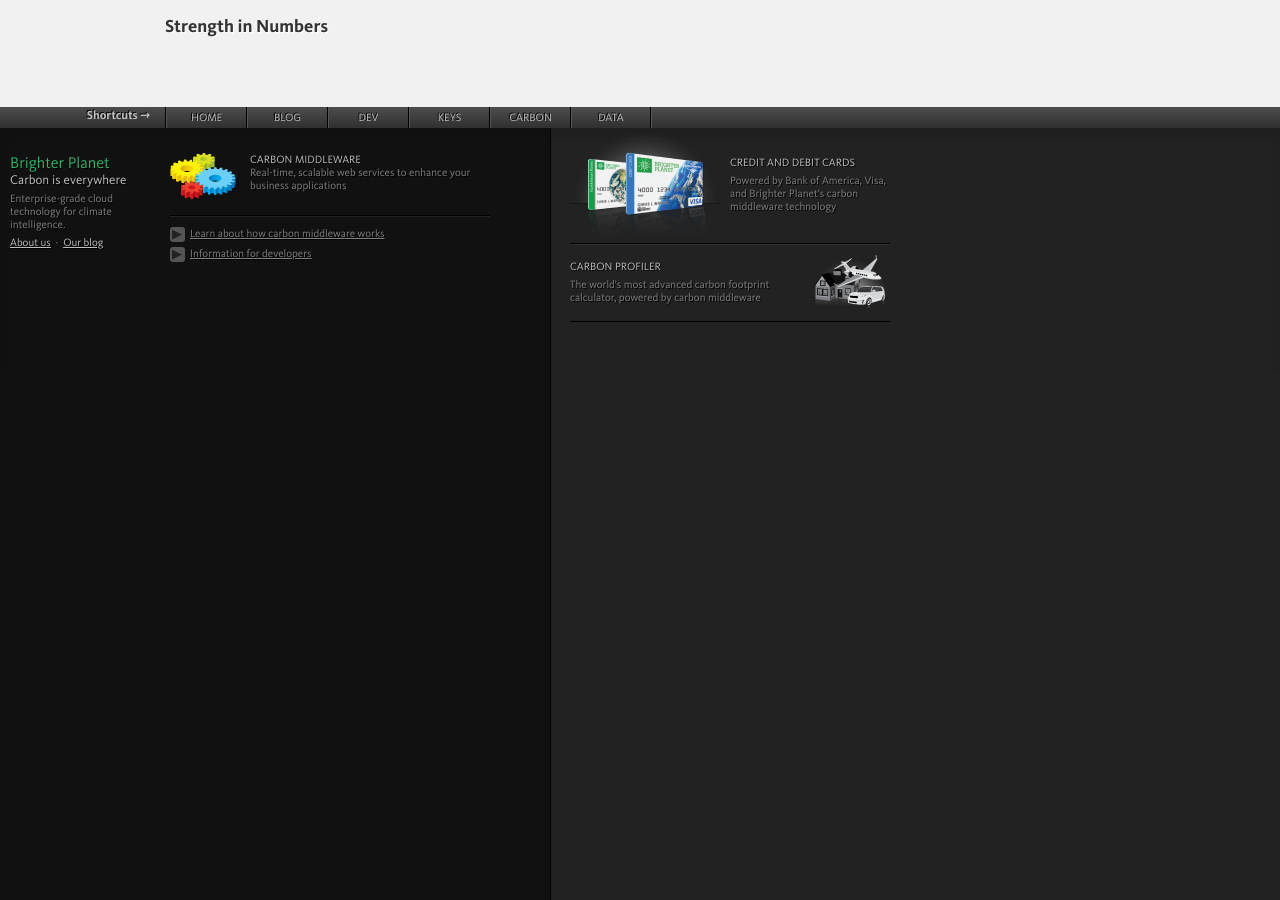
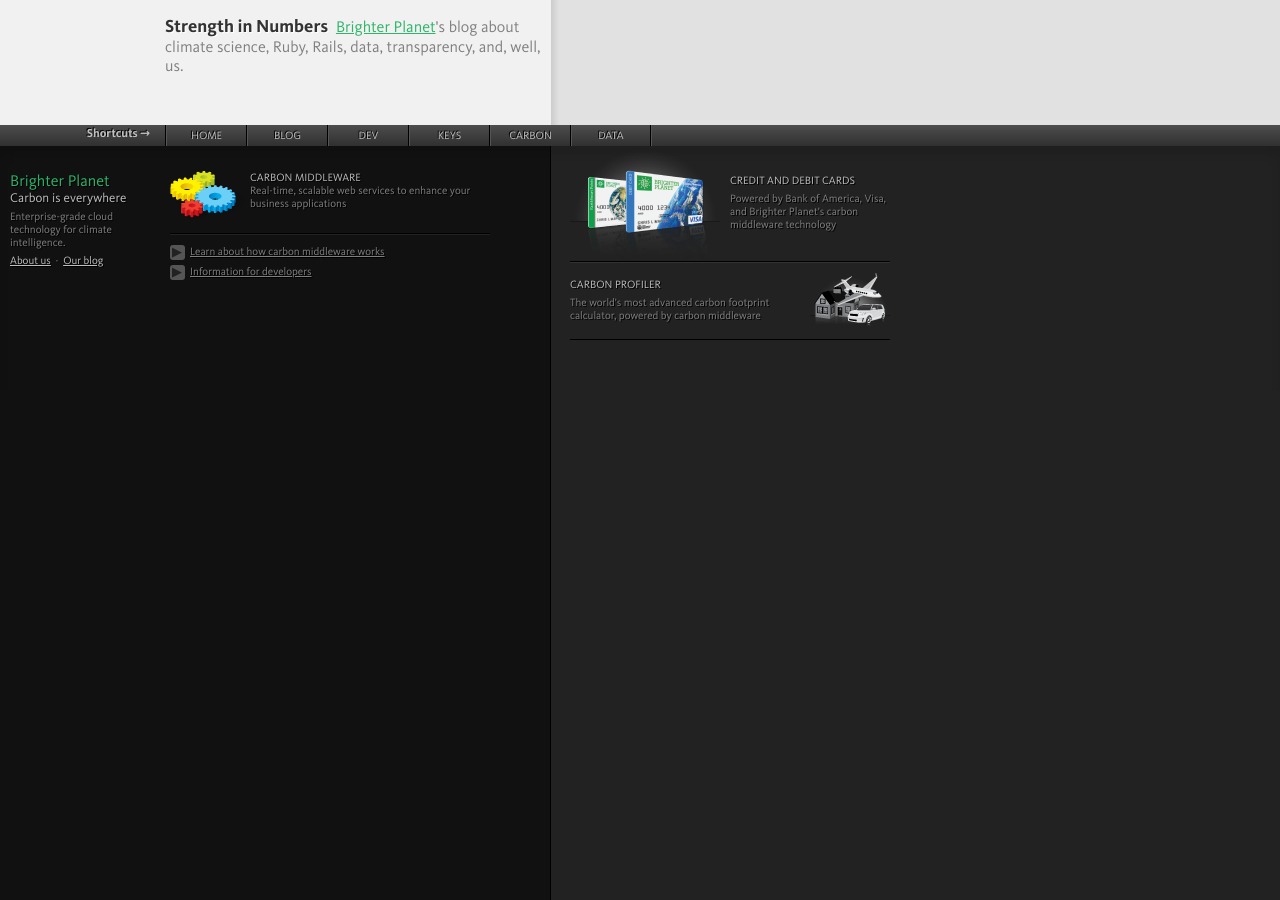
Before and after one commit to faradayio/numbers, a Jekyll site: the page built from index.md, in a window 1280 px wide. Built offline with Jekyll 4.4.1, drawn with Linux system fonts in a browser that asks for light colours; some web fonts are replaced.

Commit message:
Header and sidebar

```diff
--- a/_config.yml
+++ b/_config.yml
@@ -1,2 +1,3 @@
 pygments: true
 auto: true
+permalink: pretty
--- a/_layouts/default.html
+++ b/_layouts/default.html
@@ -9,7 +9,13 @@
 <body>
 {% include google_analytics.html %}
 <div id="content">
-{{ content }}
+  <div id="main">
+    <div id="head">
+      <h1>Strength in Numbers</h1>
+      <p class="summary"><a href="http://brighterplanet.com">Brighter Planet</a>'s blog about climate science, Ruby, Rails, data, transparency, and, well, us.</p>
+    </div>
+    {{ content }}
+  </div>
 </div>
 {% include footer.html %}
 </body>
--- a/stylesheets/application.css
+++ b/stylesheets/application.css
@@ -1,135 +1,27 @@
-#title {
-  background-image: url(images/tools.png);
+#content {
+  background: #e1e1e1 url(images/content.png) -237px 0 repeat-y;
 }
 
-ul.roles {
-  list-style: none;
-  margin: 10px 10px 10px 150px;
+#head {
+  margin: 0 0 0 150px;
 }
 
-ul.roles li {
-  border: 1px solid #5FBBFF;
-  -moz-border-radius: 3px;
-  -webkit-border-radius: 3px;
-  border-radius: 3px;
-  padding: 10px;
-  margin: 0 0 10px;
-  max-width: 400px;
-  overflow: auto;
+#content h1 {
+  display: inline;
+  margin: 0 5px 0 0;
 }
 
-ul.roles li a {
-  display: block;
-  float: left;
-  background-image:
-    -webkit-gradient(
-      linear,
-      left top,
-      left bottom,
-      color-stop(0, rgb(100,100,100)),
-      color-stop(0.16, rgb(77,77,77)),
-      color-stop(0.75, rgb(48,48,48)),
-      color-stop(1, rgb(28,28,28))
-    );
-  background-image:
-    -moz-linear-gradient(
-      center top,
-      rgb(100,100,100) 0%,
-      rgb(77,77,77) 16%,
-      rgb(48,48,48) 75%,
-      rgb(28,28,28) 100%
-    );
-  -moz-border-radius: 3px;
-  -webkit-border-radius: 3px;
-  border-radius: 3px;
-  padding: 5px;
-  color: silver;
-  text-decoration: none;
-  text-shadow: -1px -1px 0 black;
-  text-align: center;
-  margin: 0 10px 0 0;
-  width: 80px;
+p.summary {
+  font-size: 16px;
+  color: gray;
+  display: inline;
+  margin: 0 !important;
 }
 
-ul.roles li span {
-  vertical-align: -6px;
+p.summary a {
+  color: #2DB56A;
 }
 
-#content p.cta {
-  max-width: 400px;
-  border: 1px solid #5FBBFF;
-  -moz-border-radius: 3px;
-  -webkit-border-radius: 3px;
-  border-radius: 3px;
-  max-width: 400px;
-  overflow: auto;
+#main {
+  width: 530px;
 }
-
-p.cta a {
-  display: block;
-  padding: 10px;
-  color: blue;
-}
-
-p.key a {
-  background: url(images/keyring.png) no-repeat 0 50%;
-  padding-left: 65px;
-}
-
-.highlight {
-  margin: 15px -15px;
-  padding: 10px;
-  border-top: 1px solid #ddd;
-  -moz-box-shadow: inset 0 5px 5px #eee;
-  background: white;
-}
-
-#content>ul {
-  margin: 10px 15px 10px 150px;
-  list-style-type: square;
-  padding: 0 0 0 1em;
-}
-
-#content>ul h3 {
-  margin-left: 0;
-}
-
-#content>ul.services, #content>ul.packages {
-  list-style: none;
-  padding: 0;
-}
-
-ul.services li, ul.packages li {
-  width: 600px;
-  border: 1px solid #5FBBFF;
-  -moz-border-radius: 3px;
-  -webkit-border-radius: 3px;
-  border-radius: 3px;
-  overflow: auto;
-  padding: 10px 10px 10px 100px;
-  margin: 0 0 15px 0;
-  background: url(images/wind.png) no-repeat 0 50%;
-}
-
-ul.services li a, ul.packages li a {
-  color: blue;
-}
-
-ul.services li h3 em {
-  font-weight: normal;
-  color: gray;
-}
-
-ul.services li+li {
-  background-image: url(images/magnifying_glass.png);
-}
-
-ul.services li+li+li {
-  background: none;
-  color: #666;
-}
-
-ul.packages li {
-  padding: 5px;
-  background: none;
-}
```
Also changed, not shown: index.md (+0 -2 lines), stylesheets/images/content.png (added).
